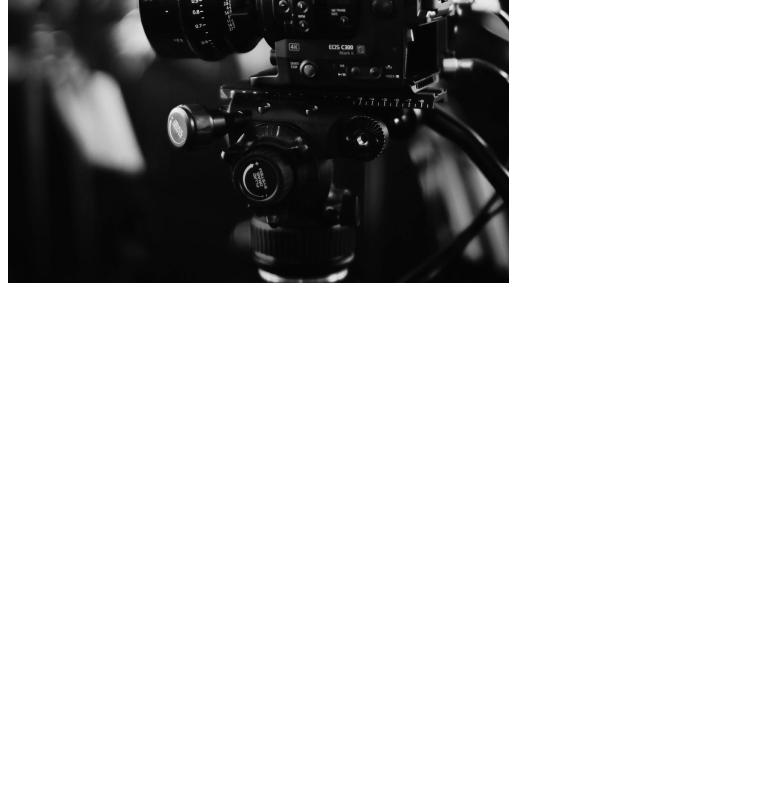
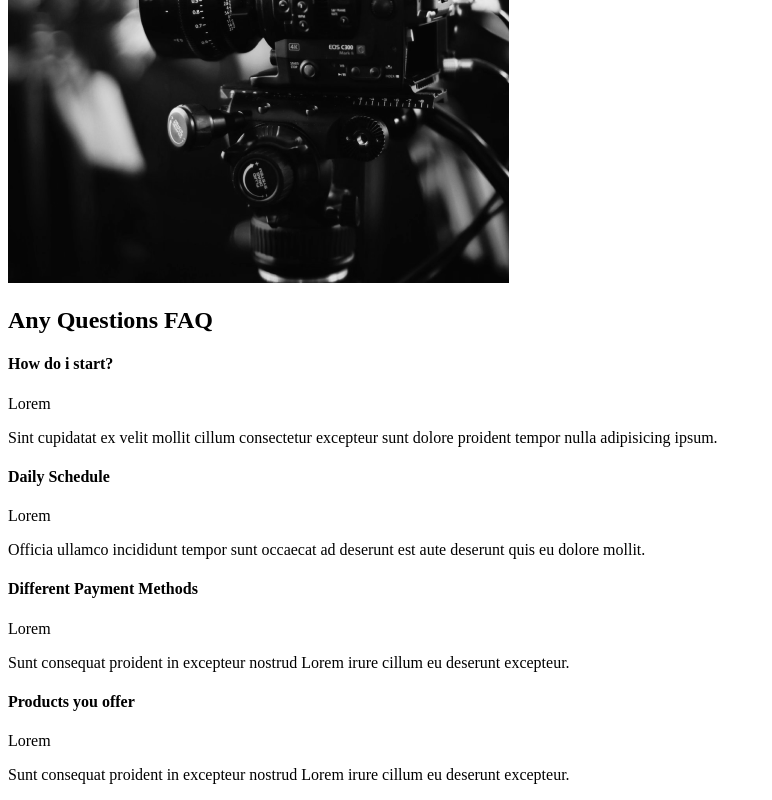
Before and after one commit to robinnncodes/capture-project, a React (Create React App) app: page / in a window 1280 px wide. Shown: the part 2099-2899 px from the top of the page, without its empty margins (0-772 px from the left). Before the commit the page ends 2394 px from the top, so only its background shows below. Built offline with nearby package versions, Linux system fonts and the light colour scheme.

Commit message:
4. FAQ Section

```diff
--- /dev/null
+++ b/src/Components/FAQSection.js
@@ -0,0 +1,34 @@
+import React from "react";
+
+const FAQSection = () => {
+  return (
+    <div className="faq">
+      <h2>
+        {" "}
+        Any Questions <span> FAQ</span>
+      </h2>
+      <div className="question">
+        <h4>How do i start?</h4>
+        <p>Lorem</p>
+        <p>Sint cupidatat ex velit mollit cillum consectetur excepteur sunt dolore proident tempor nulla adipisicing ipsum.</p>
+      </div>
+      <div className="question">
+        <h4>Daily Schedule</h4>
+        <p>Lorem</p>
+        <p>Officia ullamco incididunt tempor sunt occaecat ad deserunt est aute deserunt quis eu dolore mollit.</p>
+      </div>
+      <div className="question">
+        <h4>Different Payment Methods</h4>
+        <p>Lorem</p>
+        <p>Sunt consequat proident in excepteur nostrud Lorem irure cillum eu deserunt excepteur.</p>
+      </div>
+      <div className="question">
+        <h4>Products you offer</h4>
+        <p>Lorem</p>
+        <p>Sunt consequat proident in excepteur nostrud Lorem irure cillum eu deserunt excepteur.</p>
+      </div>
+    </div>
+  );
+};
+
+export default FAQSection;
--- a/src/Pages/UsAbout.js
+++ b/src/Pages/UsAbout.js
@@ -1,12 +1,14 @@
 import React from "react";
 import ServicesSection from "../Components/ServicesSection";
 import AboutSection from "../Components/AboutSection";
+import FAQSection from '../Components/FAQSection';
 const UsAbout = () => {
   return (
     <>
     {/* fragment */}
       <AboutSection />
       <ServicesSection />
+      <FAQSection/>
     </>
   );
 };
```
